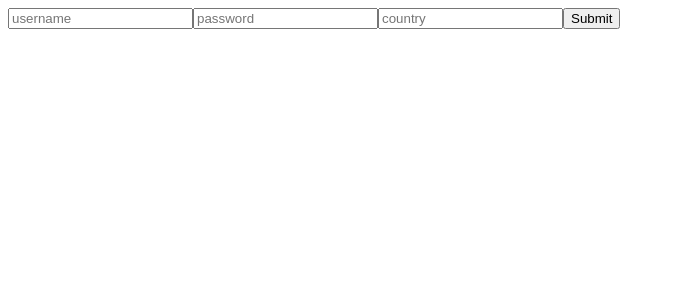
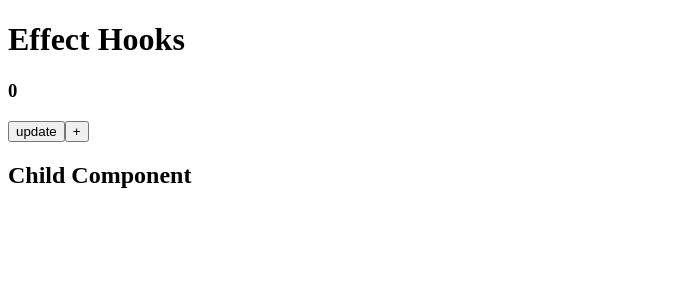
Before and after one commit to shruthi2609/reactfunctional, a React (Create React App) app: page / in a window 1280 px wide. Shown: the top 300 px of the page, without its empty margins (0-675 px from the left). Built offline with nearby package versions, Linux system fonts and the light colour scheme.

Commit message:
07.03 - useeffect

```diff
--- a/src/App.js
+++ b/src/App.js
@@ -1,12 +1,13 @@
 import TestComponent from "./Components/TestComponent"
 import NewComponent from "./Components/NewComponent";
 import FormComponent from "./Components/FormComponent"
+import EffectHook from "./Components/EffectHook";
 const App=()=>{
     return(
         <div>
 
 {/*<TestComponent msg="final" count={0}></TestComponent>*/}
-<FormComponent></FormComponent>
+<EffectHook/>
         </div>
     )
 }
--- /dev/null
+++ b/src/Components/ChildComponent.js
@@ -0,0 +1,15 @@
+import { useEffect } from "react";
+export const ChildComponent=(props)=>{
+    useEffect(
+        ()=>{
+            console.log("child's useeffect")
+        }
+    ,[])
+    return(
+        <div>
+            {console.log("inside child's render")}
+            <h2>Child Component</h2>
+            <h3>{props.msgProp}</h3>
+        </div>
+    )
+}
--- /dev/null
+++ b/src/Components/EffectHook.js
@@ -0,0 +1,37 @@
+import { useEffect,useState } from "react";
+import { ChildComponent } from "./ChildComponent";
+const EffectHook=()=>{
+    const [msg,setMsg]=useState("")
+    const [count,setCount]=useState(0)
+    //end point 1 -> product name
+    // end point 2 -> username
+    useEffect(
+        ()=>{
+            console.log("useeffect of parent")
+     //   return ()=>{console.log("unmounting")}
+        }
+     ,[msg])
+  /*  useEffect(
+        ()=>{
+            console.log("count changed")
+        }
+    ,[count])*/
+    const updateMsg=()=>{
+        setMsg("updated")
+    }
+    const updateCount=()=>{
+        setCount(count+1)
+    }
+    return(
+        <div>
+            {console.log("parent's render")}
+            <h1>Effect Hooks {msg}</h1>
+            <h3>{count}</h3>
+            <button onClick={updateMsg}>update</button>
+            <button onClick={updateCount}>+</button>
+            <ChildComponent msgProp={msg}></ChildComponent>
+        </div>
+    )
+
+}
+export default EffectHook
--- a/src/Components/FormComponent.js
+++ b/src/Components/FormComponent.js
@@ -1,4 +1,4 @@
-import { useState,useRef } from "react"
+import { useState,useRef,useEffect } from "react"
 
 const FormComponent=()=>{
    /* const [uname,setUsername]=useState("")
@@ -8,6 +8,15 @@ const FormComponent=()=>{
         password:""
     })
     const userRef=useRef()
+    useEffect(()=>{
+      console.log("inside useeffect")
+     return ()=>console.log("unmounting")
+    },[])
+    useEffect(()=>{
+        console.log("inside useeffect")
+       return ()=>console.log("unmounting")
+      },[])
+
    const handleChange=(e)=>{
    const {name,value}=e.target
     setUserData({...userdata,[name]:value})
@@ -17,9 +26,9 @@ const FormComponent=()=>{
         console.log(userdata)
         console.log(userRef.current.value)
     }
-
     return(
         <div>
+            {console.log("render")}
             <form onSubmit={handleSubmit}>
             <input type="text" placeholder="username"
             name="uname" onChange={handleChange}></input>
```
